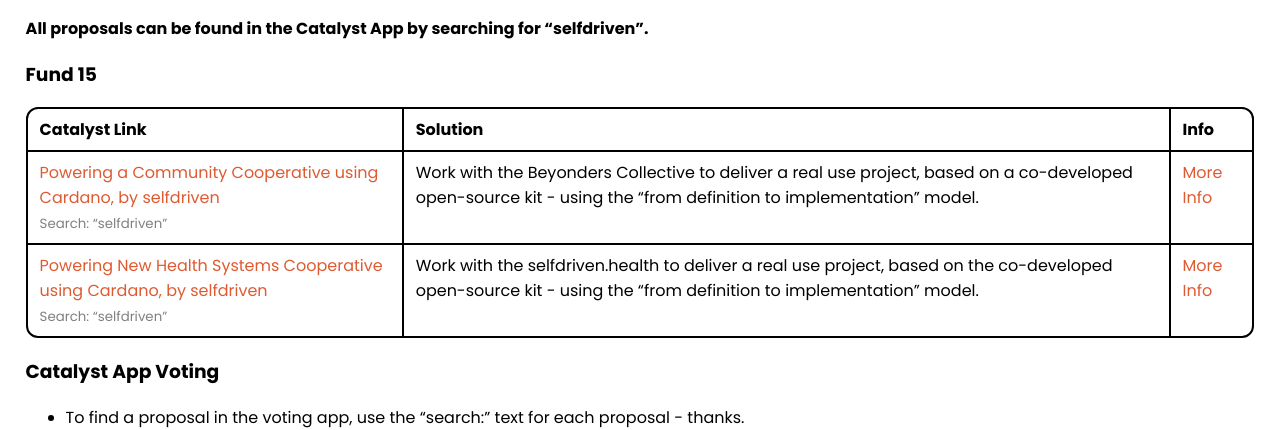
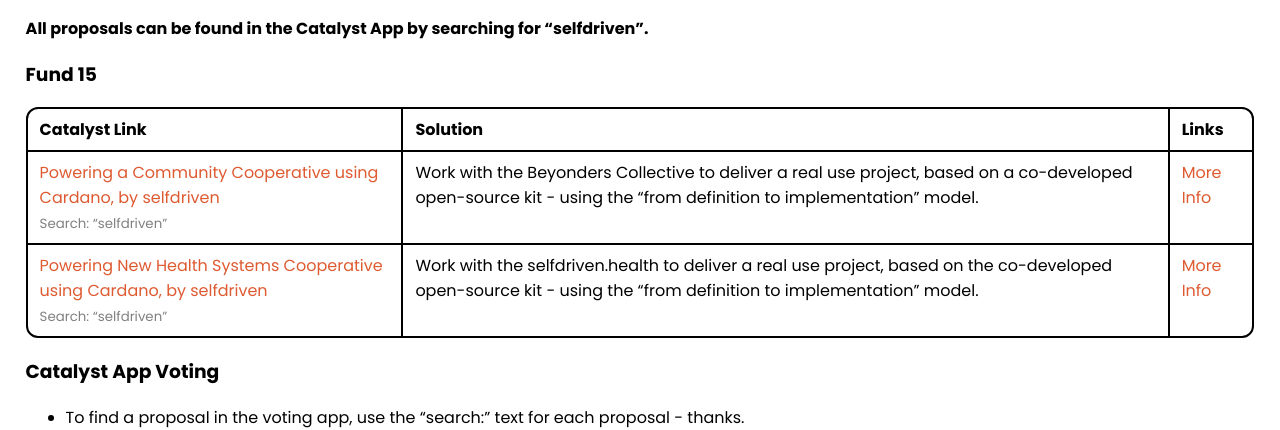
Before and after one commit to selfdriven-engagement/selfdriven-energy, a Jekyll site: the page built from docs/pages/cardano-catalyst-proposals.md, in a window 1280 px wide. Shown: the part 240-670 px from the top of the page. Built offline with Jekyll 4.4.1, drawn with Linux system fonts in a browser that asks for light colours.

Commit message:
Update cardano-catalyst-proposals.md

```diff
--- a/docs/pages/cardano-catalyst-proposals.md
+++ b/docs/pages/cardano-catalyst-proposals.md
@@ -13,7 +13,7 @@ We have a two highly focused impactful and reusable Catalyst Proposals in Fund15
 
 ### Fund 15
 
-| Catalyst Link | Solution | Info |
+| Catalyst Link | Solution | Links |
 |:----------|:----------|:-------|
 |[Powering a Community Cooperative using Cardano, by selfdriven](https://projectcatalyst.io/funds/15/cardano-use-cases-prototype-and-launch/powering-a-community-cooperative-using-cardano-by-selfdriven)<br><small><span style="color:gray">Search: "selfdriven"</span></small>|Work with the Beyonders Collective to deliver a real use project, based on a co-developed open-source kit - using the "from definition to implementation" model.|[More Info](/cardano-catalyst/proposal/community-cooperative/)|
 |[Powering New Health Systems Cooperative using Cardano, by selfdriven](https://projectcatalyst.io/funds/15/cardano-use-cases-prototype-and-launch/powering-new-health-systems-using-cardano-by-selfdriven)<br><small><span style="color:gray">Search: "selfdriven"</span></small>|Work with the selfdriven.health to deliver a real use project, based on the co-developed open-source kit - using the "from definition to implementation" model.|[More Info](/cardano-catalyst/proposal/health-systems-cooperative/)|
```
